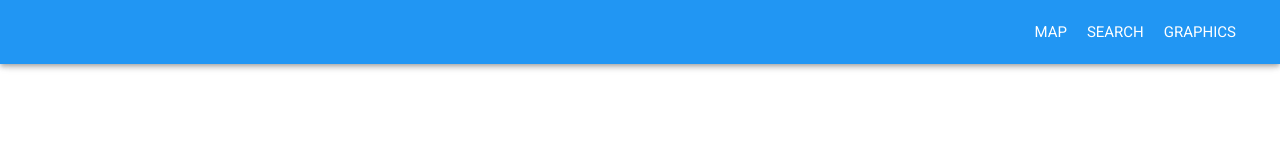
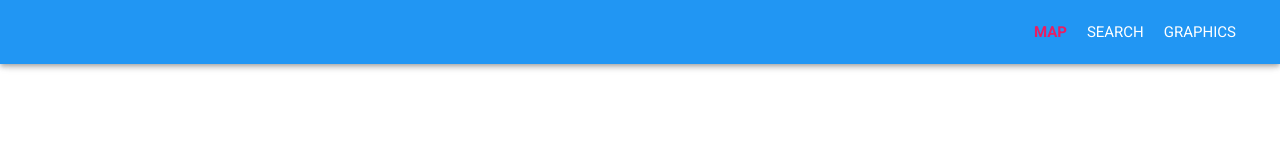
Before and after one commit to cahergil/beaches-react-final, a React (Create React App) app: page / in a window 1280 px wide. Shown: the top 160 px of the page. Built offline with nearby package versions, Linux system fonts and the light colour scheme.

Commit message:
Add activeStyle to NavLink in Navbar and SideDrawer

```diff
--- a/src/components/Navigation/Navbar/Navbar.js
+++ b/src/components/Navigation/Navbar/Navbar.js
@@ -4,7 +4,7 @@ import AppBar from '@material-ui/core/AppBar';
 import Toolbar from '@material-ui/core/Toolbar';
 import { IconButton } from '@material-ui/core';
 import MenuIcon from '@material-ui/icons/Menu';
-import { Link } from 'react-router-dom';
+import { NavLink } from 'react-router-dom';
 
 const useStyles = makeStyles(theme => ({
   white: {
@@ -53,6 +53,7 @@ const Navbar = (props) => {
   const { sections, burgerClicked } = props;
   const classes = useStyles();
 
+
   const toolbarSections = (
     <nav>
       <ul className={classes.ulStyle}>
@@ -60,11 +61,16 @@ const Navbar = (props) => {
           sections.map((section, index) => {
             return (
               <li key={index} className={classes.liStyle}>
-                <Link
+                <NavLink
                   // activeClass(NavLink) only works with this form of 'to'
+                  exact
                   to={{
-                    pathname: '/'+ section
+                    pathname: '/'+ (section === 'map' ? '': section)
 
+                  }}
+                  activeStyle={{
+                    color: '#E91E63',
+                    fontWeight: 'bold'
                   }}
                   // pressing Link causes a render, we can caputre props.location.hash
                   // with onClick this is not necessary
@@ -74,7 +80,7 @@ const Navbar = (props) => {
                     }`}
                 >
                   {section.toUpperCase()}
-                </Link>
+                </NavLink>
               </li>
             );
           })
--- a/src/components/Navigation/SideDrawer/SideDrawer.js
+++ b/src/components/Navigation/SideDrawer/SideDrawer.js
@@ -1,6 +1,6 @@
 import React from 'react';
 import { Hidden, Drawer, makeStyles } from '@material-ui/core';
-import { Link } from 'react-router-dom';
+import { NavLink } from 'react-router-dom';
 
 
 const drawerWidth = 150;
@@ -51,19 +51,23 @@ const SideDrawer = (props) => {
               <li
                 key={index}
                 className={classes.liStyle}>
-                <Link
+                <NavLink
                   key={index}
+                  exact
                   to={{
-                    pathname: '/'
+                    pathname: '/' + (section === 'map' ? '' : section)
                   }}
                   className={classes.linkStyle}
-
+                  activeStyle={{
+                    color: '#E91E63',
+                    fontWeight: 'bold'
+                  }}
                 >
                   {
                     section.toUpperCase()
                   }
 
-                </Link>
+                </NavLink>
               </li>
 
             )
```
